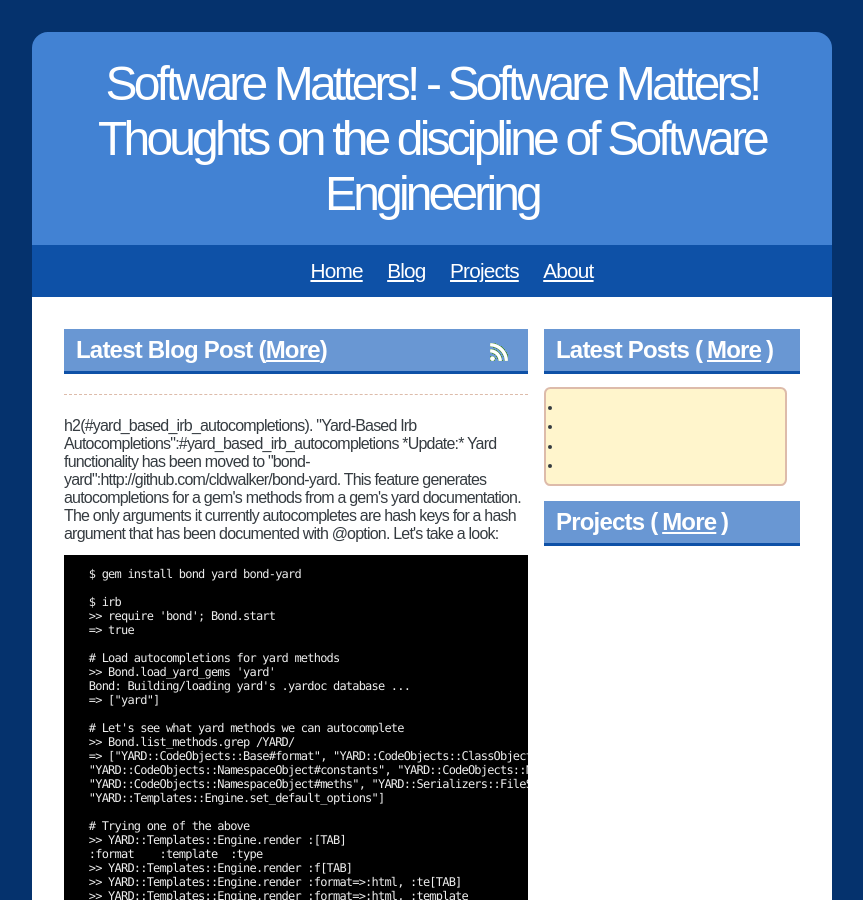
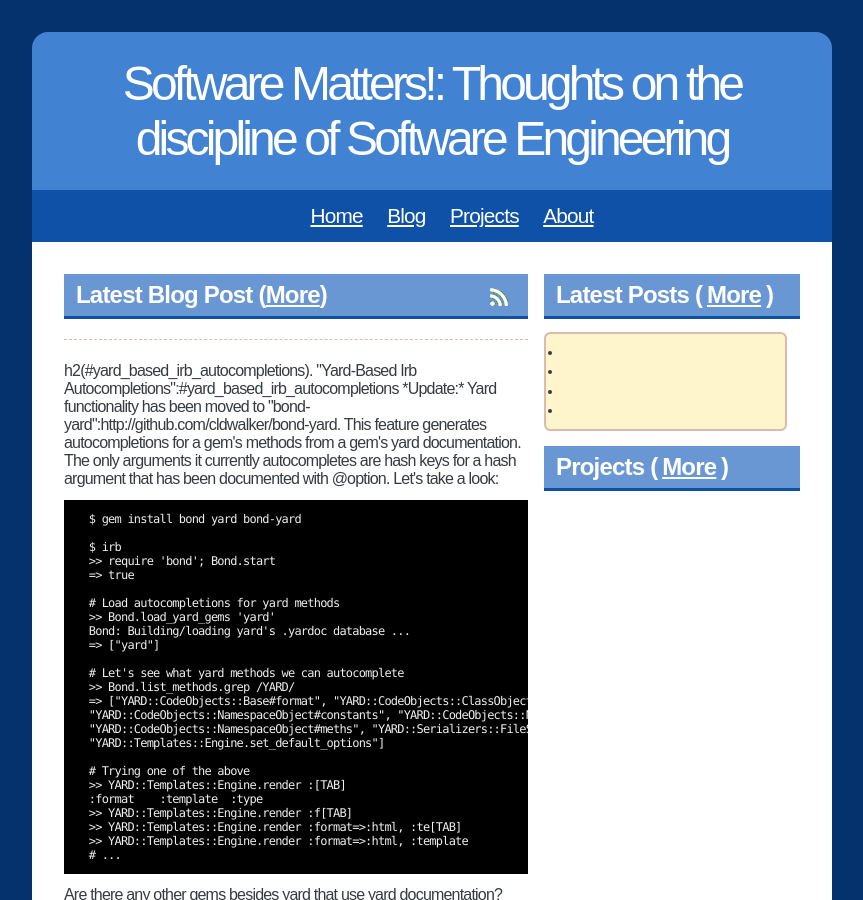
Before and after one commit to kouzouigh/mperry.github.io, a Jekyll site: the page built from index.html, in a window 1280 px wide and 900 px high. Shown: the whole window, without its empty margins (208-1071 px from the left). Built offline with Jekyll 4.4.1, drawn with Linux system fonts in a browser that asks for light colours.

Commit message:
Use site variables for site title

```diff
--- a/_config.yml
+++ b/_config.yml
@@ -2,7 +2,7 @@ auto: true
 lsi: false
 host: "mperry.github.com"
 url: "http://mperry.github.com"
-title_full: "Software Matters!  Thoughts on the discipline of Software Engineering"
+title_full: "Software Matters!: Thoughts on the discipline of Software Engineering"
 title_short: "Software Matters"
 email: "maperry78@yahoo.com.au"
 name: "Mark Perry"
--- a/_layouts/master.html
+++ b/_layouts/master.html
@@ -4,7 +4,7 @@
 <html>
   <head>
     <meta http-equiv="Content-Type" content="text/html; charset=utf-8"/>
-    <title> Software Matters! - {{ site.title_short }} - {{ page.title }}</title>
+    <title> {{ site.title_short }} - {{ page.title }}</title>
     {% include meta_seo.html %}
     <link rel="stylesheet" href="/stylesheets/master.css" type="text/css" media="screen" charset="utf-8"/>
     <link rel="stylesheet" href="/stylesheets/syntax.css" type="text/css" />
@@ -18,7 +18,7 @@
   <body>
     <div id='wrapper'>
       <div id='header'>
-        <h1>Software Matters! - {{ site.title_full }} </h1>
+        <h1>{{ site.title_full }}</h1>
       </div>
       <div id='menu'>
         <ul>
--- a/index.html
+++ b/index.html
@@ -1,6 +1,5 @@
 ---
 layout: master
-title: {{site.title_full}}
 ---
 
 <div class='home_box' id='home_left'>
```
